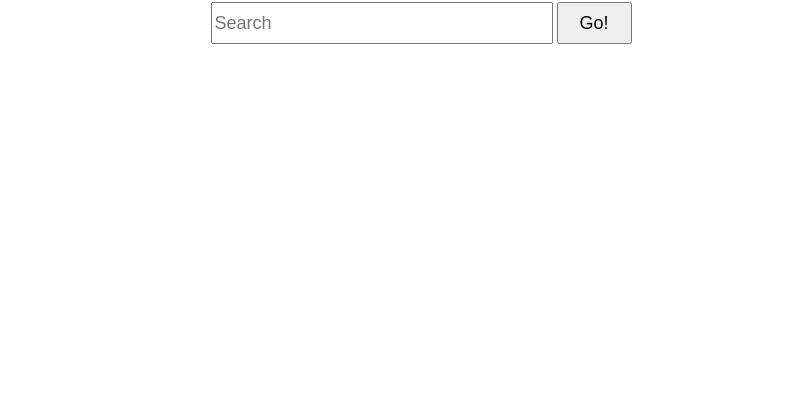
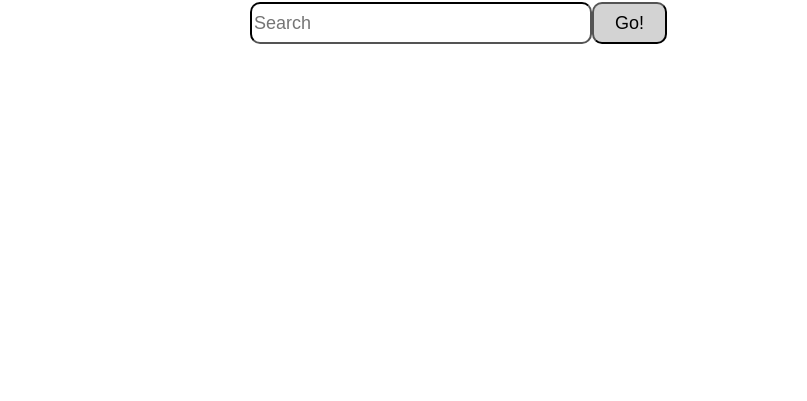
Before and after one commit to Sergey5588/search, a plain HTML site: page index.html in a window 1280 px wide. Shown: the part 399-800 px from the top of the page, without its empty margins (219-1026 px from the left). Drawn offline with Linux system fonts and the light colour scheme.

Commit message:
Update index.html

```diff
--- a/index.html
+++ b/index.html
@@ -1,3 +1,40 @@
+<head>
+    <title>YaGoogle</title>
+    <style>
+        button:hover {
+            background-color: lightcoral;
+            transition: 0.5s;
+        }
+        button:not(:hover){
+            background-color: lightgray;
+            transition: 0.5s;
+        }
+
+        input:focus{
+            border-color: red;
+            transition: 0.5s;
+
+
+            outline: none;
+        }
+
+        input:not(:focus){
+            border-color: black;
+            transition: 0.5s;
+
+
+            outline: none;
+        }
+
+
+
+
+    </style>
+
+</head>
+
+
+
 <script>
     function getInput() {
   var userInput = document.getElementById("myInput").value;
@@ -11,8 +48,8 @@
     <center>
     <img src = "https://raw.githubusercontent.com/Sergey5588/search/main/изображение_2024-02-09_161440401.png">
     <br></br>
-    <input type="text" id="myInput" style="height: 42; width: 342; font-size: large;" placeholder="Search"></input>
-    <button onclick="getInput()" style="height: 42; width: 75; font-size: large;">Go!</button>
+    <input type="text" id="myInput" style="height: 42; width: 342; font-size: large; border-radius: 10px;" placeholder="Search"></input>
+    <button onclick="getInput()" style="height: 42; width: 75; font-size: large; border-radius: 10px; position: absolute;">Go!</button>
     </center>
 
 </body>
```
